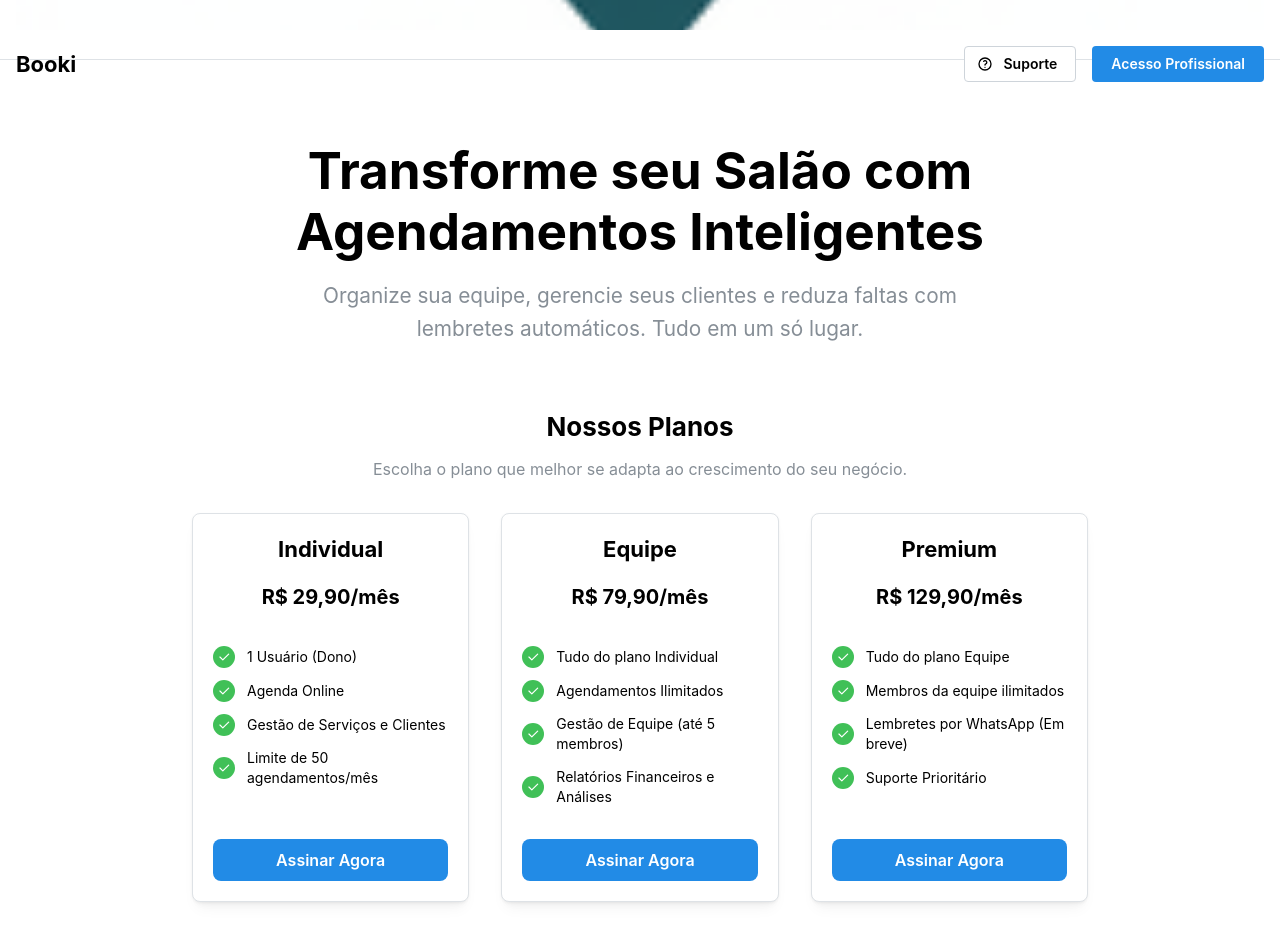
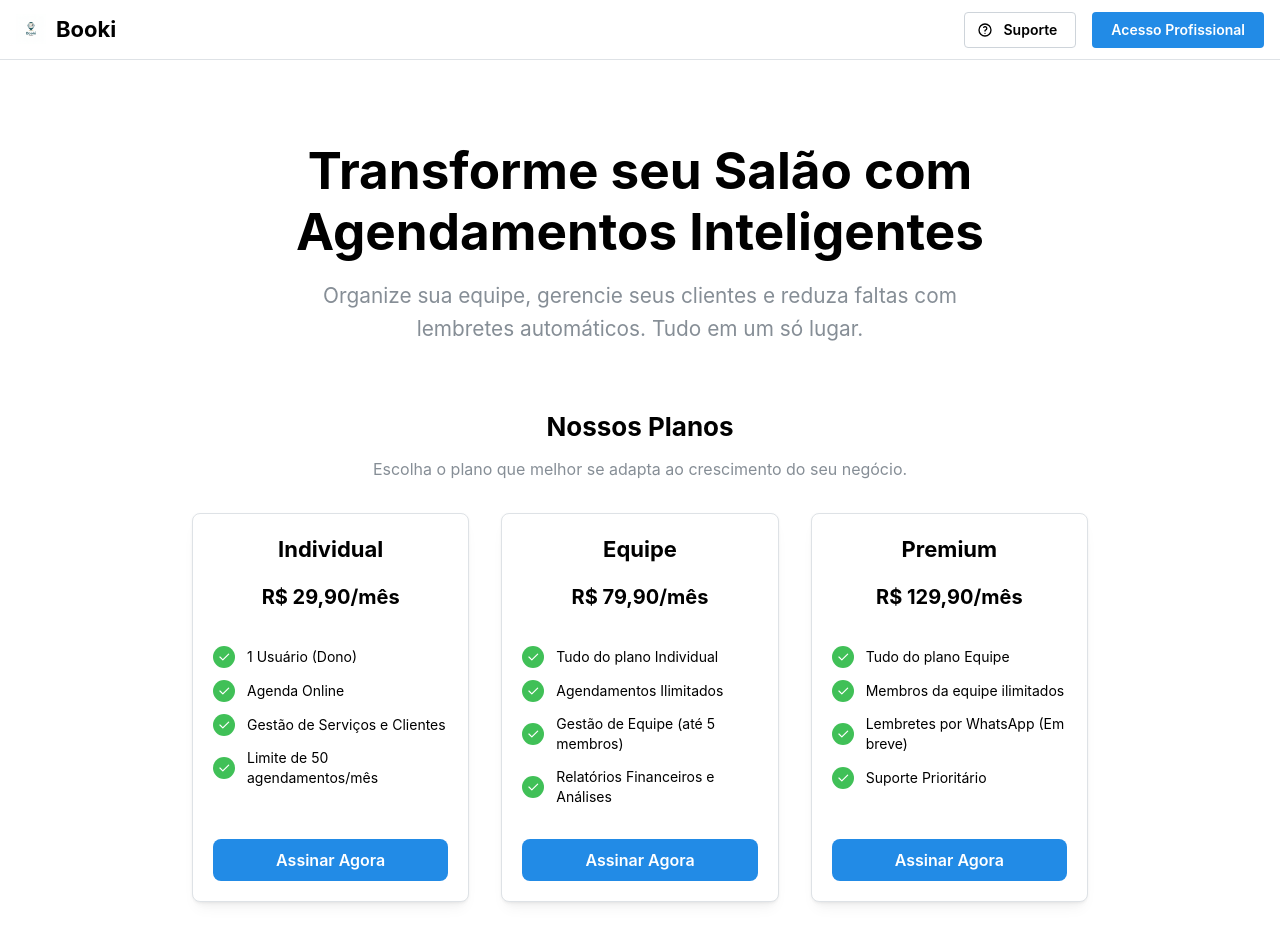
Before and after one commit to vsgner007/Projeto-Agendamento, a React (Create React App) app in the folder frontend/: page / in a window 1280 px wide. Shown: the top 944 px of the page. Built offline with nearby package versions, Linux system fonts and the light colour scheme.

Commit message:
update: Logo

```diff
--- a/frontend/src/pages/LandingPage.js
+++ b/frontend/src/pages/LandingPage.js
@@ -68,8 +68,10 @@ function LandingPage() {
           justify="space-between"
           style={{ height: "100%", padding: "0 16px" }}
         >
-          <Image src="/logoBooki192.png" width={30} height={30} />
-          <Title order={3}>Booki</Title>
+          <Group gap="xs" align="center">
+            <Image src="/logoBooki192.png" h={30} w="auto" fit="contain" />
+            <Title order={3}>Booki</Title>
+          </Group>
 
           {/* MENU DESKTOP */}
           <Group visibleFrom="sm">
```
